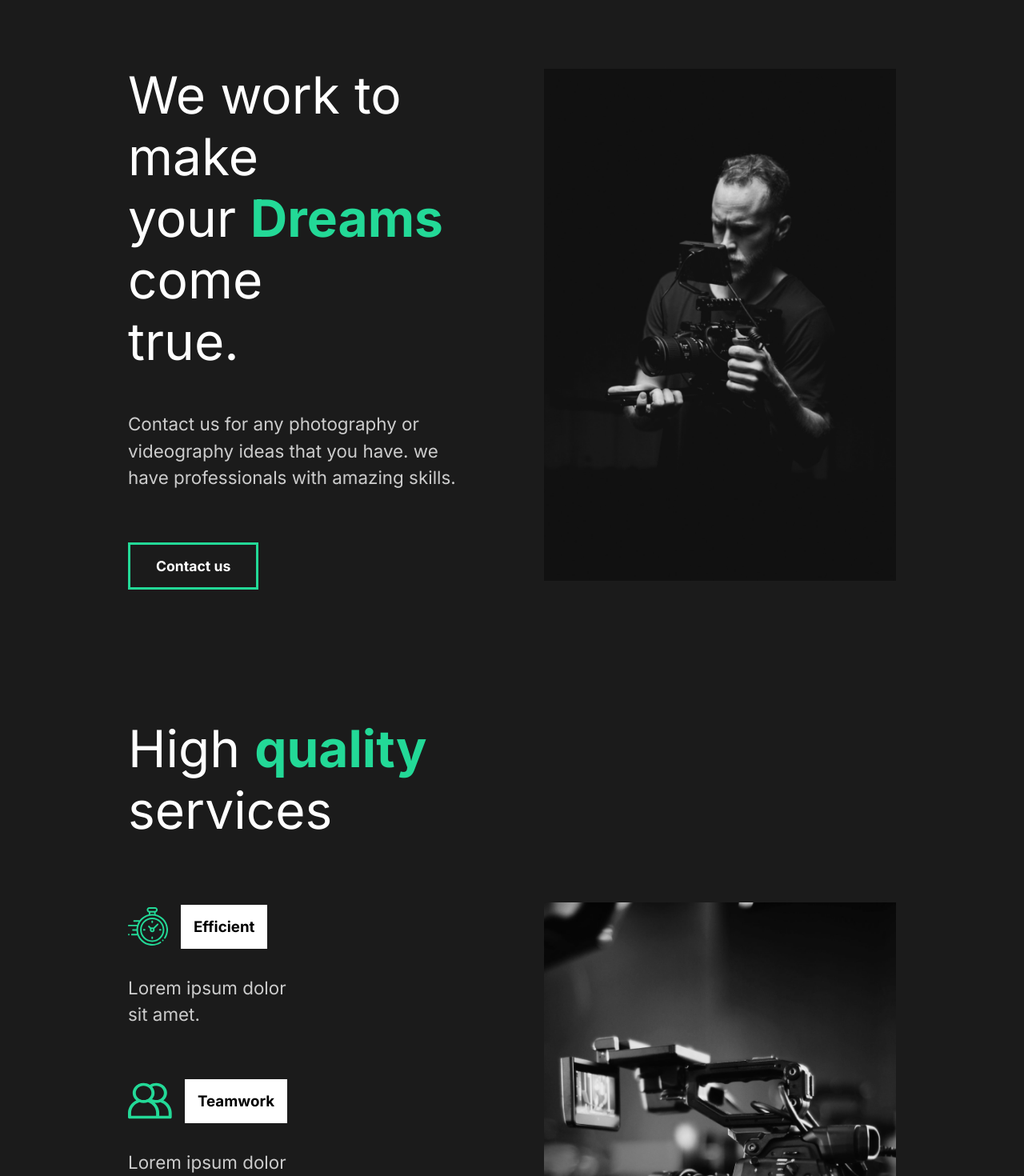
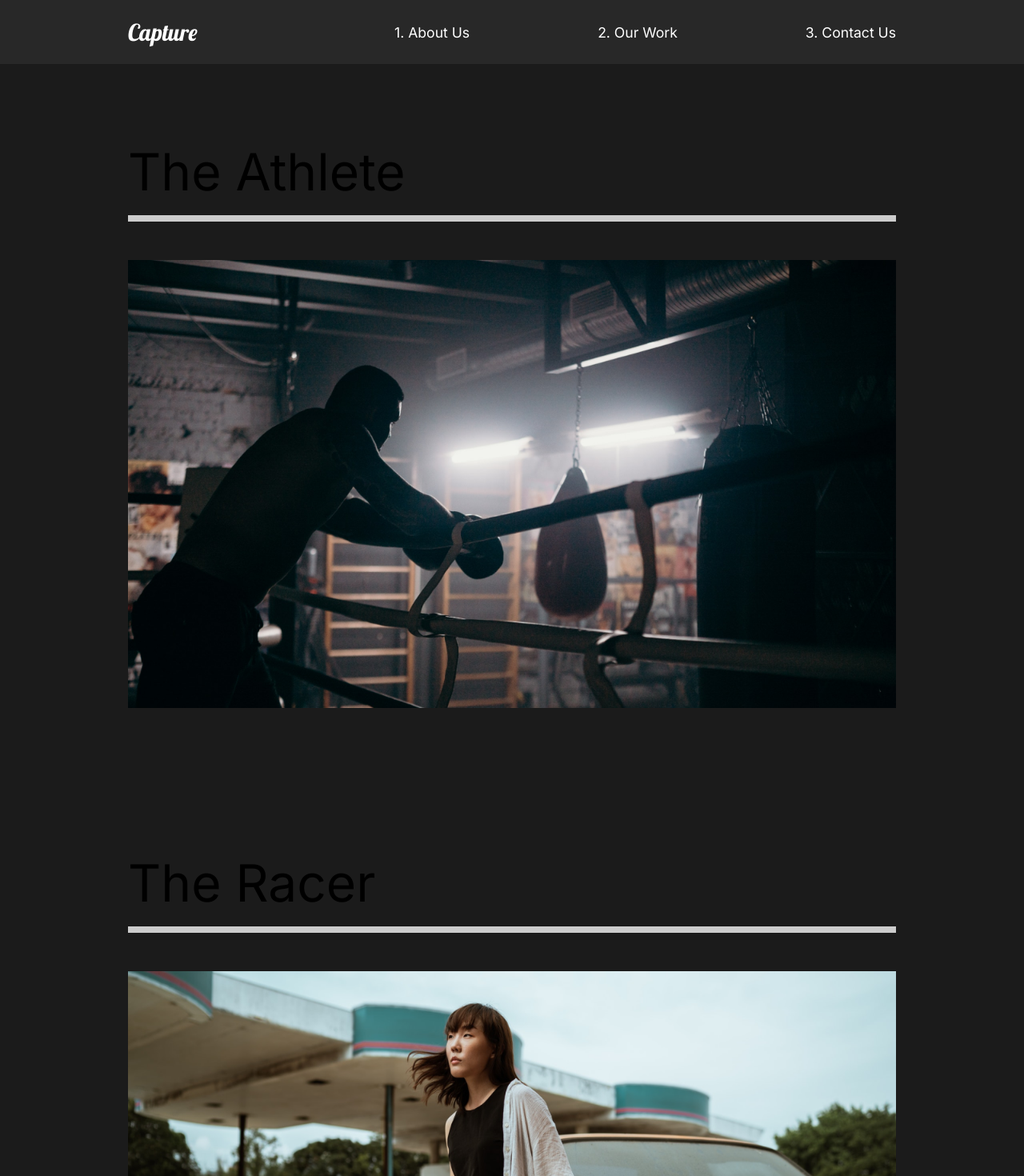
Before and after one commit to NesyElimelech/Capture-Portfolio, a React (Create React App) app: page /work in a window 1280 px wide. Shown: the top 1470 px of the page at 80% size. Built offline with nearby package versions, Linux system fonts and the light colour scheme.

Commit message:
Add navigation, Our Work, Contact and movies details pages, styles and movie awards component

```diff
--- a/src/App.js
+++ b/src/App.js
@@ -1,14 +1,34 @@
 import React from 'react';
+import Nav from './components/Nav';
 //  Global styles
 import GlobalStyles from './styles/GlobalStyles';
 // Import pages
 import AboutUs from './pages/AboutUs';
+import OurWork from './pages/OurWork';
+import ContactUs from './pages/ContactUs';
+import MovieDetail from './pages/MovieDetail';
+// Router
+import { Switch, Route } from 'react-router-dom';
 
 function App() {
   return (
     <div className="App">
       <GlobalStyles />
-      <AboutUs />
+      <Nav />
+      <Switch>
+        <Route path="/" exact>
+          <AboutUs />
+        </Route>
+        <Route path="/work" exact>
+          <OurWork />
+        </Route>
+        <Route path="/work/:id">
+          <MovieDetail />
+        </Route>
+        <Route path="/contact">
+          <ContactUs />
+        </Route>
+      </Switch>
     </div>
   );
 }
--- a/src/components/AboutSection.jsx
+++ b/src/components/AboutSection.jsx
@@ -1,8 +1,10 @@
 import React from 'react';
 // Import image
 import home1 from '../img/home1.png';
-// import Styled Components
+// import Styles
 import { Layout, Description, Hide, Image } from '../styles/LayoutStyles';
+// Framer Motion
+// import { motion } from 'framer-motion';
 
 const AboutSection = () => {
   return (
--- /dev/null
+++ b/src/components/Award.jsx
@@ -0,0 +1,29 @@
+import React from 'react';
+import styled from 'styled-components';
+
+const Award = ({ title, description }) => {
+  return (
+    <AwardStyle>
+      <h3>{title}</h3>
+      <div className="line"></div>
+      <p>{description}</p>
+    </AwardStyle>
+  );
+};
+
+const AwardStyle = styled.div`
+  padding: 5rem;
+  h3 {
+    font-size: 2rem;
+  }
+  .line {
+    width: 100%;
+    background-color: #23d997;
+    height: 0.5rem;
+    margin: 1rem 0;
+  }
+  p {
+    padding: 2rem 0;
+  }
+`;
+export default Award;
--- /dev/null
+++ b/src/components/Nav.jsx
@@ -0,0 +1,56 @@
+/* eslint-disable jsx-a11y/anchor-is-valid */
+import React from 'react';
+import { Link } from 'react-router-dom';
+import styled from 'styled-components';
+
+const Nav = () => {
+  return (
+    <StyledNav>
+      <h1>
+        <Link id="logo" to="/">
+          Capture
+        </Link>
+      </h1>
+      <ul>
+        <li>
+          <Link to="/">1. About Us</Link>
+        </li>
+        <li>
+          <Link to="/work">2. Our Work</Link>
+        </li>
+        <li>
+          <Link to="/contact">3. Contact Us</Link>
+        </li>
+      </ul>
+    </StyledNav>
+  );
+};
+
+const StyledNav = styled.nav`
+  min-height: 10vh;
+  display: flex;
+  margin: auto;
+  justify-content: space-between;
+  align-items: center;
+  padding: 1rem 10rem;
+  background-color: #282828;
+  a {
+    color: #fff;
+    text-decoration: none;
+  }
+  ul {
+    display: flex;
+    list-style: none;
+    li {
+      margin-left: 10rem;
+      position: relative;
+    }
+  }
+  #logo {
+    font-size: 1.8rem;
+    font-family: 'Lobster', cursive;
+    font-weight: lighter;
+  }
+`;
+
+export default Nav;
--- a/src/index.js
+++ b/src/index.js
@@ -1,11 +1,14 @@
 import React from 'react';
 import ReactDOM from 'react-dom';
+import { BrowserRouter } from 'react-router-dom';
 import App from './App';
 import reportWebVitals from './reportWebVitals';
 
 ReactDOM.render(
   <React.StrictMode>
-    <App />
+    <BrowserRouter>
+      <App />
+    </BrowserRouter>
   </React.StrictMode>,
   document.getElementById('root')
 );
--- /dev/null
+++ b/src/movieState.js
@@ -0,0 +1,81 @@
+//Import Images
+import athlete from './img/athlete-small.png';
+import goodtimes from './img/goodtimes-small.png';
+import theracer from './img/theracer-small.png';
+import athlete2 from './img/athlete2.png';
+import goodtimes2 from './img/good-times2.jpg';
+import theracer2 from './img/the-racer2.jpg';
+
+export const MovieState = () => {
+  return [
+    {
+      title: 'The Athlete',
+      mainImg: athlete,
+      secondaryImg: athlete2,
+      url: '/work/the-athlete',
+      awards: [
+        {
+          title: 'Truly A masterpiece',
+          description:
+            '“Lorem Ipsum is simply dummy text of the printing and typesetting industry.”',
+        },
+        {
+          title: 'Fresh look on a brutal sport.',
+          description:
+            '“Lorem Ipsum is simply dummy text of the printing and typesetting industry.”',
+        },
+        {
+          title: 'It’s okay lmao.',
+          description:
+            '“Lorem Ipsum is simply dummy text of the printing and typesetting industry.”',
+        },
+      ],
+    },
+    {
+      title: 'Good Times',
+      mainImg: goodtimes,
+      url: '/work/good-times',
+      secondaryImg: goodtimes2,
+      awards: [
+        {
+          title: 'A Punch in the face.',
+          description:
+            '“Lorem ipsum dolor sit amet consectetur adipisicing elit.”',
+        },
+        {
+          title: "Can't take your eyes for one moment!",
+          description:
+            '“Lorem, ipsum dolor sit amet consectetur adipisicing elit. Labore, culpa.”',
+        },
+        {
+          title: 'This is how love story should be.',
+          description:
+            '“Lorem ipsum dolor sit, amet consectetur adipisicing elit. Laboriosam harum voluptatibus explicabo id ipsum perferendis sed illo.”',
+        },
+      ],
+    },
+    {
+      title: 'The Racer',
+      mainImg: theracer,
+      url: '/work/the-racer',
+      secondaryImg: theracer2,
+      awards: [
+        {
+          title: 'Oscar nominate.',
+          description:
+            '“Lorem ipsum dolor sit amet consectetur adipisicing elit. Placeat nemo numquam ratione.”',
+        },
+        {
+          title: 'Breath taking!',
+          description:
+            '“Lorem ipsum dolor sit amet consectetur adipisicing elit. Error ab nobis, id iste vel possimus!”',
+        },
+        {
+          title: 'Well Done.',
+          description:
+            '“Lorem ipsum dolor sit amet consectetur adipisicing elit. Suscipit consequuntur doloribus impedit exercitationem vitae.”',
+        },
+      ],
+    },
+  ];
+};
--- /dev/null
+++ b/src/pages/ContactUs.jsx
@@ -0,0 +1,11 @@
+import React from 'react';
+
+const ContactUs = () => {
+  return (
+    <div>
+      <h1>Contact Us</h1>
+    </div>
+  );
+};
+
+export default ContactUs;
--- /dev/null
+++ b/src/pages/MovieDetail.jsx
@@ -0,0 +1,86 @@
+import React, { useState, useEffect } from 'react';
+import { useHistory } from 'react-router-dom';
+// Import movies data
+import { MovieState } from '../movieState';
+import Award from '../components/Award';
+// Import Styled Components
+import styled from 'styled-components';
+
+const MovieDetail = () => {
+  // Gets the URL we came from and compare it to the movie url
+  const history = useHistory();
+  const url = history.location.pathname;
+  const [movies, setMovies] = useState(MovieState);
+  const [movie, setMovie] = useState(null);
+
+  // Every time the movies array or the url is changed, update the current movie.
+  useEffect(() => {
+    const currentMovie = movies.filter((stateMovie) => stateMovie.url === url);
+    setMovie(currentMovie[0]);
+  }, [movies, url]);
+
+  return (
+    //   Wait till we have the information from the movie and then render it out
+    <>
+      {movie && (
+        <Details>
+          <HeadLine>
+            <h2>{movie.title}</h2>
+            <img src={movie.mainImg} alt="Movie posters" />
+          </HeadLine>
+          <Awards>
+            {movie.awards.map((award) => (
+              <Award
+                title={award.title}
+                description={award.description}
+                key={award.title}
+              />
+            ))}
+          </Awards>
+          <ImageDisplay>
+            <img src={movie.secondaryImg} alt="Movie posters" />
+          </ImageDisplay>
+        </Details>
+      )}
+    </>
+  );
+};
+
+const Details = styled.div`
+  color: #fff;
+`;
+const HeadLine = styled.div`
+  min-width: 90vh;
+  padding-top: 20vh;
+  position: relative;
+  h2 {
+    position: absolute;
+    top: 10%;
+    left: 50%;
+    transform: translate(-50%, -10%);
+  }
+  img {
+    width: 100%;
+    height: 70vh;
+    object-fit: cover;
+  }
+`;
+
+const Awards = styled.div`
+  min-height: 80vh;
+  display: flex;
+  margin: 5rem 10rem;
+  align-items: center;
+  justify-content: space-around;
+`;
+
+const ImageDisplay = styled.div`
+  min-height: 50vh;
+  img {
+    width: 100%;
+    height: 100vh;
+    object-fit: cover;
+  }
+`;
+
+export default MovieDetail;
--- /dev/null
+++ b/src/pages/OurWork.jsx
@@ -0,0 +1,60 @@
+import React from 'react';
+import { Link } from 'react-router-dom';
+import styled from 'styled-components';
+// Import images
+import athlete from '../img/athlete-small.png';
+import theracer from '../img/theracer-small.png';
+import goodtimes from '../img/goodtimes-small.png';
+
+const OurWork = () => {
+  return (
+    <Work>
+      <Movie>
+        <h2>The Athlete</h2>
+        <div className="line"></div>
+        <Link to="/work/the-athlete">
+          <img src={athlete} alt="A Boxer" />
+        </Link>
+      </Movie>
+      <Movie>
+        <h2>The Racer</h2>
+        <div className="line"></div>
+        <Link to="/work/the-racer">
+          <img src={theracer} alt="A Woman next to a car" />
+        </Link>
+      </Movie>
+      <Movie>
+        <h2>Good Times</h2>
+        <div className="line"></div>
+        <Link to="/work/good-times">
+          <img src={goodtimes} alt="A Couple" />
+        </Link>
+      </Movie>
+    </Work>
+  );
+};
+
+const Work = styled.div`
+  min-height: 100vh;
+  overflow: hidden;
+  padding: 5rem 10rem;
+`;
+
+const Movie = styled.div`
+  padding-bottom: 10rem;
+  h2 {
+    padding: 1rem 0;
+  }
+  .line {
+    height: 0.5rem;
+    background-color: #cccccc;
+    margin-bottom: 3rem;
+  }
+  img {
+    width: 100%;
+    height: 70vh;
+    object-fit: cover;
+  }
+`;
+
+export default OurWork;
--- a/src/styles/GlobalStyles.js
+++ b/src/styles/GlobalStyles.js
@@ -25,6 +25,9 @@
     font-family: 'Inter', sans-serif;
     &:hover{
         background-color: #23d997;
+    }
+    &:focus{
+        outline: none;
     }
 }
 h2{
```
Also changed, not shown: 1 other file (tests, documents, lock files or other folders).
